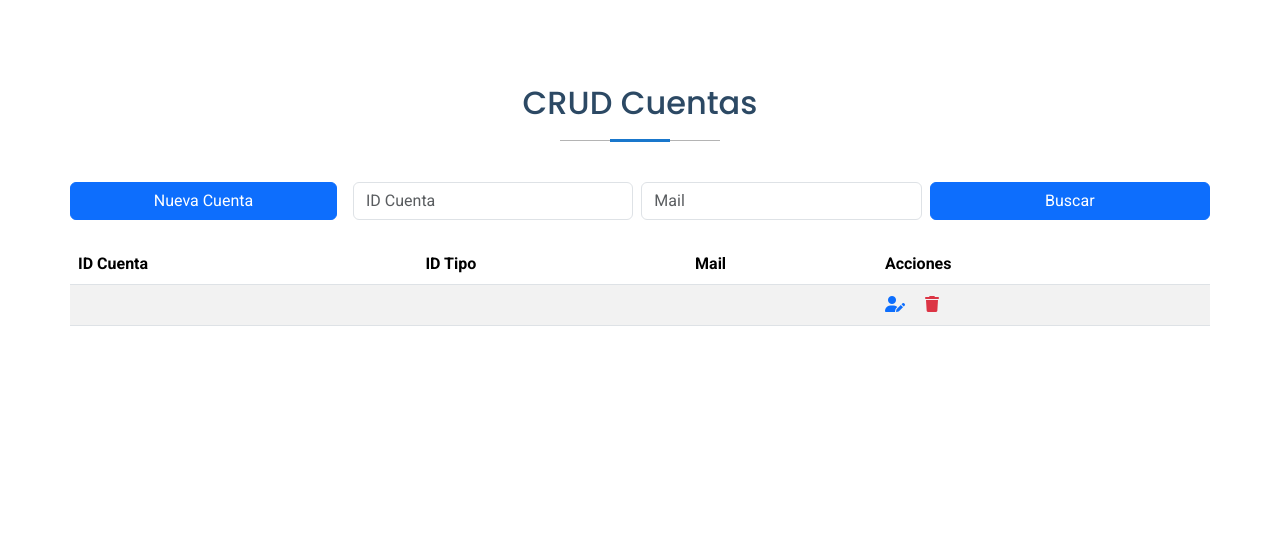
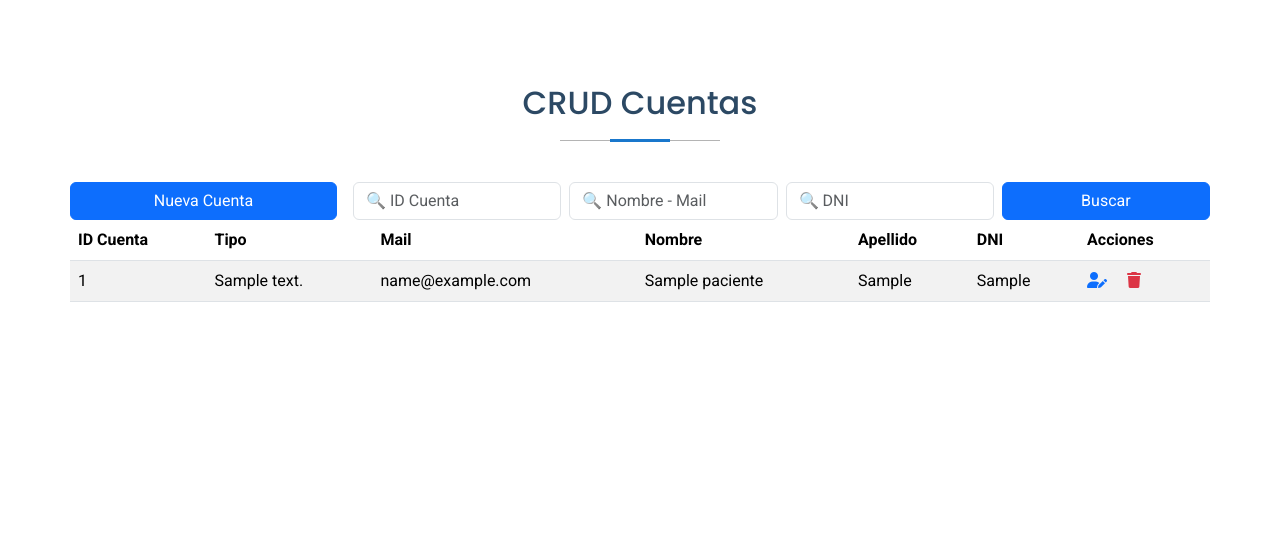
Before and after one commit to lautarog773/proyecto-historia-clinica, a PHP site: page /crud_cuentas.php in a window 1280 px wide. Shown: the part 113-654 px from the top of the page. Run offline with PHP 8.4, Linux system fonts and the light colour scheme; tables that the repository leaves empty or names only in its code hold one stand-in row (values such as "Sample post"); data that the repository does not hold is empty.

Commit message:
CRUD Cuentas - Modificación
Se agregan campos a la tabla de resultados y filtro por DNI, nombre, apellido o mail.

```diff
--- a/crud_cuentas.php
+++ b/crud_cuentas.php
@@ -88,17 +88,20 @@
 
         <!-- Formulario de búsqueda -->
         <form method="GET" action="crud_cuentas.php" class="col-md-9 col-12 row gx-2">
-          <div class="col-md-4 col-12 mb-2 mb-md-0">
-            <input type="text" class="form-control" name="id_cuenta" placeholder="ID Cuenta" value="<?php echo isset($_GET['id_cuenta']) ? $_GET['id_cuenta'] : ''; ?>">
+          <div class="col-md-3 col-12 mb-2 mb-md-0">
+            <input type="text" class="form-control" name="id_cuenta" placeholder="🔍 ID Cuenta" value="<?php echo isset($_GET['id_cuenta']) ? $_GET['id_cuenta'] : ''; ?>">
           </div>
-          <div class="col-md-4 col-12 mb-2 mb-md-0">
-            <input type="text" class="form-control" name="mail" placeholder="Mail" value="<?php echo isset($_GET['mail']) ? $_GET['mail'] : ''; ?>">
+          <div class="col-md-3 col-12 mb-2 mb-md-0">
+            <input type="text" class="form-control" name="buscador" placeholder="🔍 Nombre - Mail" value="<?php echo isset($_GET['buscador']) ? $_GET['buscador'] : ''; ?>">
           </div>
-          <div class="col-md-4 col-12">
+          <div class="col-md-3 col-12 mb-2 mb-md-0">
+            <input type="text" class="form-control" name="dni" placeholder="🔍 DNI" value="<?php echo isset($_GET['dni']) ? $_GET['dni'] : ''; ?>">
+          </div>
+          <div class="col-md-3 col-12">
             <button type="submit" class="btn btn-primary w-100" name="buscar" value="ok">Buscar</button>
           </div>
         </form>
-      </div>
+
 
       <!-- Tabla de resultados -->
       <div class="table-responsive">
@@ -106,8 +109,11 @@
           <thead class="bg-info text-white">
             <tr>
               <th scope="col">ID Cuenta</th>
-              <th scope="col">ID Tipo</th>
+              <th scope="col">Tipo</th>
               <th scope="col">Mail</th>
+              <th scope="col">Nombre</th>
+              <th scope="col">Apellido</th>
+              <th scope="col">DNI</th>
               <th scope="col">Acciones</th>
             </tr>
           </thead>
@@ -115,20 +121,47 @@
             <?php
               include "conexion.php";
               $id_cuenta = isset($_GET['id_cuenta']) ? $_GET['id_cuenta'] : '';
-            $mail = isset($_GET['mail']) ? $_GET['mail'] : '';
-            $query = "SELECT * FROM cuentas WHERE 1=1";
+              $buscador = isset($_GET['buscador']) ? $_GET['buscador'] : '';
+              $dni = isset($_GET['dni']) ? $_GET['dni'] : '';
+
+              $query = "SELECT
+                          cuentas.ID_Cuenta,
+                          cuentas.ID_Tipo,
+                          tipos_cuentas.Descripcion AS Tipo,
+                          cuentas.Mail,
+                          IFNULL(pacientes.Nombre, doctores.Nombre) AS Nombre,
+                          IFNULL(pacientes.Apellido, doctores.Apellido) AS Apellido,
+                          IFNULL(pacientes.DNI, doctores.DNI) AS DNI
+                        FROM cuentas
+                        LEFT JOIN tipos_cuentas ON cuentas.ID_Tipo = tipos_cuentas.ID_Tipo
+                        LEFT JOIN pacientes ON cuentas.ID_Paciente = pacientes.ID_Paciente
+                        LEFT JOIN doctores ON cuentas.ID_Profesional = doctores.ID_Profesional
+                        WHERE 1=1";
+
               $params = [];
               $types = "";
 
+              // Filtro por ID Cuenta
               if (!empty($id_cuenta)) {
-                $query .= " AND ID_Cuenta LIKE ?";
+                  $query .= " AND cuentas.ID_Cuenta LIKE ?";
                   $params[] = "%" . $id_cuenta . "%";
                   $types .= "s";
               }
-            if (!empty($mail)) {
-                $query .= " AND Mail LIKE ?";
-                $params[] = "%" . $mail . "%";
-                $types .= "s";
+
+              // Filtro por buscador general (Nombre, Apellido, Mail)
+              if (!empty($buscador)) {
+                  $query .= " AND (pacientes.Nombre LIKE ? OR pacientes.Apellido LIKE ? OR doctores.Nombre LIKE ? OR doctores.Apellido LIKE ? OR cuentas.Mail LIKE ?)";
+                  $likeBuscador = "%" . $buscador . "%";
+                  $params = array_merge($params, array_fill(0, 5, $likeBuscador));
+                  $types .= str_repeat("s", 5);
+              }
+
+              // Filtro por DNI
+              if (!empty($dni)) {
+                  $query .= " AND (pacientes.DNI LIKE ? OR doctores.DNI LIKE ?)";
+                  $params[] = "%" . $dni . "%";
+                  $params[] = "%" . $dni . "%";
+                  $types .= "ss";
               }
 
               if (!empty($params)) {
@@ -140,11 +173,15 @@
                   $result = $conexion->query($query);
               }
 
+
             while ($datos = $result->fetch_object()) { ?>
               <tr>
                 <td><?= $datos->ID_Cuenta ?></td>
-                <td><?= $datos->ID_Tipo ?></td>
+                <td><?= $datos->Tipo ?></td>
                 <td><?= $datos->Mail ?></td>
+                <td><?= $datos->Nombre ?></td> <!-- Mostrar Nombre -->
+                <td><?= $datos->Apellido ?></td> <!-- Mostrar Apellido -->
+                <td><?= $datos->DNI ?></td> <!-- Mostrar DNI -->
                 <td>
                   <a href="#" onclick="editRecord(<?= $datos->ID_Cuenta ?>, <?= $datos->ID_Tipo ?>, '<?= $datos->Mail ?>')" title="Editar" class="text-primary me-3">
                     <i class="fa-solid fa-user-pen"></i>
@@ -155,6 +192,7 @@
                 </td>
               </tr>
             <?php }
+
             ?>
           </tbody>
         </table>
--- a/crud_especialidades.php
+++ b/crud_especialidades.php
@@ -89,10 +89,10 @@
         <!-- Formulario de búsqueda -->
         <form method="GET" action="crud_especialidades.php" class="col-md-9 col-12 row gx-2">
           <div class="col-md-5 col-12 mb-2 mb-md-0">
-            <input type="text" class="form-control" name="id_especialidad" placeholder="ID Especialidad" value="<?php echo isset($_GET['id_especialidad']) ? $_GET['id_especialidad'] : ''; ?>">
+            <input type="text" class="form-control" name="id_especialidad" placeholder="🔍 ID Especialidad" value="<?php echo isset($_GET['id_especialidad']) ? $_GET['id_especialidad'] : ''; ?>">
           </div>
           <div class="col-md-5 col-12 mb-2 mb-md-0">
-            <input type="text" class="form-control" name="nombre" placeholder="Nombre" value="<?php echo isset($_GET['nombre']) ? $_GET['nombre'] : ''; ?>">
+            <input type="text" class="form-control" name="nombre" placeholder="🔍 Nombre" value="<?php echo isset($_GET['nombre']) ? $_GET['nombre'] : ''; ?>">
           </div>
           <div class="col-md-2 col-12">
             <button type="submit" class="btn btn-primary w-100" name="buscar" value="ok">Buscar</button>
--- a/crud_obras_sociales.php
+++ b/crud_obras_sociales.php
@@ -91,10 +91,10 @@
       <!-- Formulario de búsqueda -->
       <form method="GET" action="crud_obras_sociales.php" class="col-md-9 col-12 row gx-2">
         <div class="col-md-5 col-12 mb-2 mb-md-0">
-          <input type="text" class="form-control" name="id_cuenta" placeholder="ID OS" value="<?php echo isset($_GET['id_cuenta']) ? $_GET['id_cuenta'] : ''; ?>">
+          <input type="text" class="form-control" name="id_cuenta" placeholder="🔍 ID OS" value="<?php echo isset($_GET['id_cuenta']) ? $_GET['id_cuenta'] : ''; ?>">
         </div>
         <div class="col-md-5 col-12 mb-2 mb-md-0">
-          <input type="text" class="form-control" name="nombre" placeholder="Nombre" value="<?php echo isset($_GET['nombre']) ? $_GET['nombre'] : ''; ?>">
+          <input type="text" class="form-control" name="nombre" placeholder="🔍 Nombre" value="<?php echo isset($_GET['nombre']) ? $_GET['nombre'] : ''; ?>">
         </div>
         <div class="col-md-2 col-12">
           <button type="submit" class="btn btn-primary w-100" name="buscar" value="ok">Buscar</button>
```
Lines whose indentation alone changed are shown as unchanged.
